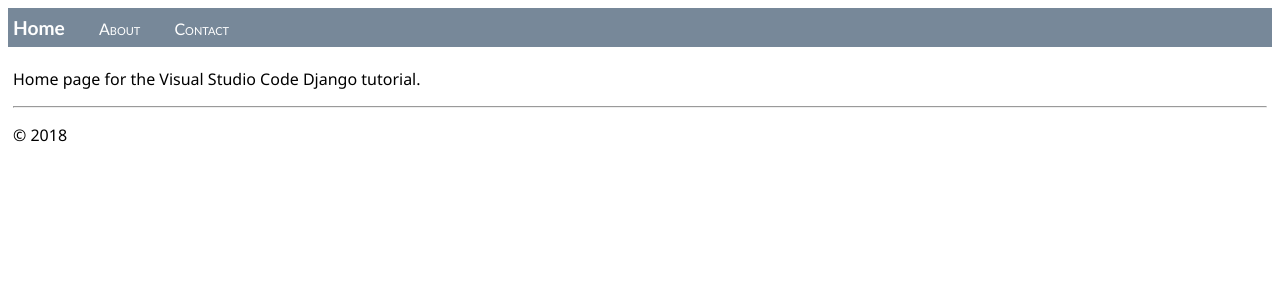
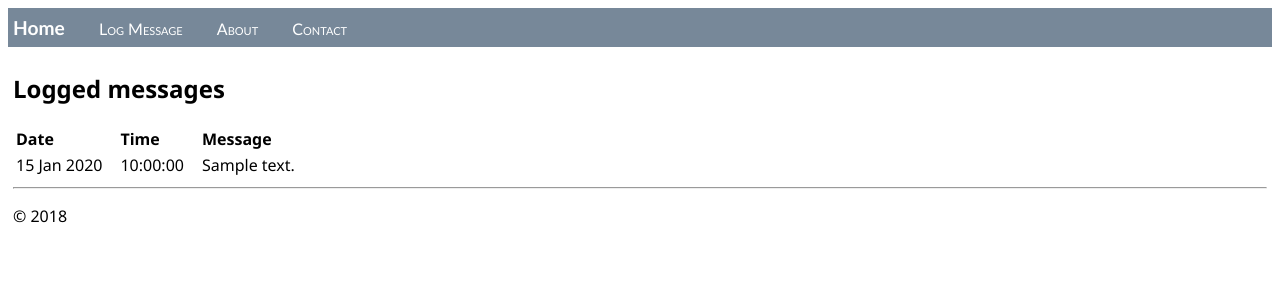
Before and after one commit to phuongbuimai-agilityio/python-training, a Django app: template hello_django/myapp/templates/myapp/home.html in a window 1280 px wide. Shown: the top 300 px of the page. Run offline with Django 5.2, Linux system fonts and the light colour scheme; the template is opened without the code that fills it: most values are stand-ins (such as "Sample title", 1, 10 or a date in 2020).

Commit message:
feat(django-debug): worked with data, data models, migration and created a superuser

```diff
--- a/hello_django/myapp/static/myapp/site.css
+++ b/hello_django/myapp/static/myapp/site.css
@@ -30,3 +30,12 @@
     padding: 5px;
     font-family:'Segoe UI', Tahoma, Geneva, Verdana, sans-serif;
 }
+
+input[name=message] {
+    width: 80%;
+}
+
+.message_list th,td {
+    text-align: left;
+    padding-right: 15px;
+}
--- a/hello_django/myapp/templates/myapp/home.html
+++ b/hello_django/myapp/templates/myapp/home.html
@@ -3,5 +3,30 @@
 Home
 {% endblock %}
 {% block content %}
-<p>Home page for the Visual Studio Code Django tutorial.</p>
+    <h2>Logged messages</h2>
+
+    {% if message_list %}
+        <table class="message_list">
+            <thead>
+            <tr>
+                <th>Date</th>
+                <th>Time</th>
+                <th>Message</th>
+            </tr>
+            </thead>
+            <tbody>
+            {% for message in message_list %}
+                <tr>
+                    <td>{{ message.log_date | date:'d M Y' }}</td>
+                    <td>{{ message.log_date | time:'H:i:s' }}</td>
+                    <td>
+                        {{ message.message }}
+                    </td>
+                </tr>
+            {% endfor %}
+            </tbody>
+        </table>
+    {% else %}
+        <p>No messages have been logged. Use the <a href="{% url 'log' %}">Log Message form</a>.</p>
+    {% endif %}
 {% endblock %}
--- a/hello_django/myapp/templates/myapp/layout.html
+++ b/hello_django/myapp/templates/myapp/layout.html
@@ -10,8 +10,11 @@
 <body>
 <div class="navbar">
     <a href="{% url 'home' %}" class="navbar-brand">Home</a>
+    <a href="{% url 'log' %}" class="navbar-item">Log Message</a>
     <a href="{% url 'about' %}" class="navbar-item">About</a>
     <a href="{% url 'contact' %}" class="navbar-item">Contact</a>
+
+
 </div>
 
 <div class="body-content">
--- a/hello_django/myapp/urls.py
+++ b/hello_django/myapp/urls.py
@@ -1,9 +1,20 @@
 from django.urls import path
 from myapp import views
+from myapp.models import LogMessage
+
+home_list_view = views.HomeListView.as_view(
+    queryset=LogMessage.objects.order_by("-log_date")[
+        :5
+    ],  # :5 limits the results to the five most recent
+    context_object_name="message_list",
+    template_name="myapp/home.html",
+)
+
 
 urlpatterns = [
-    path("", views.home, name="home"),
+    path("", home_list_view, name="home"),
     path("myapp/<name>", views.hello_there, name="hello_there"),
     path("about/", views.about, name="about"),
     path("contact/", views.contact, name="contact"),
+    path("log/", views.log_message, name="log"),
 ]
```
Also changed, not shown: hello_django/myapp/forms.py (added, +8 -0 lines), hello_django/myapp/templates/myapp/log_message.html (added, +11 -0 lines), hello_django/myapp/views.py (+26 -3 lines), hello_django/requirements.txt (added, +93 -0 lines), hello_django/myapp/migrations/0001_initial.py (added).
